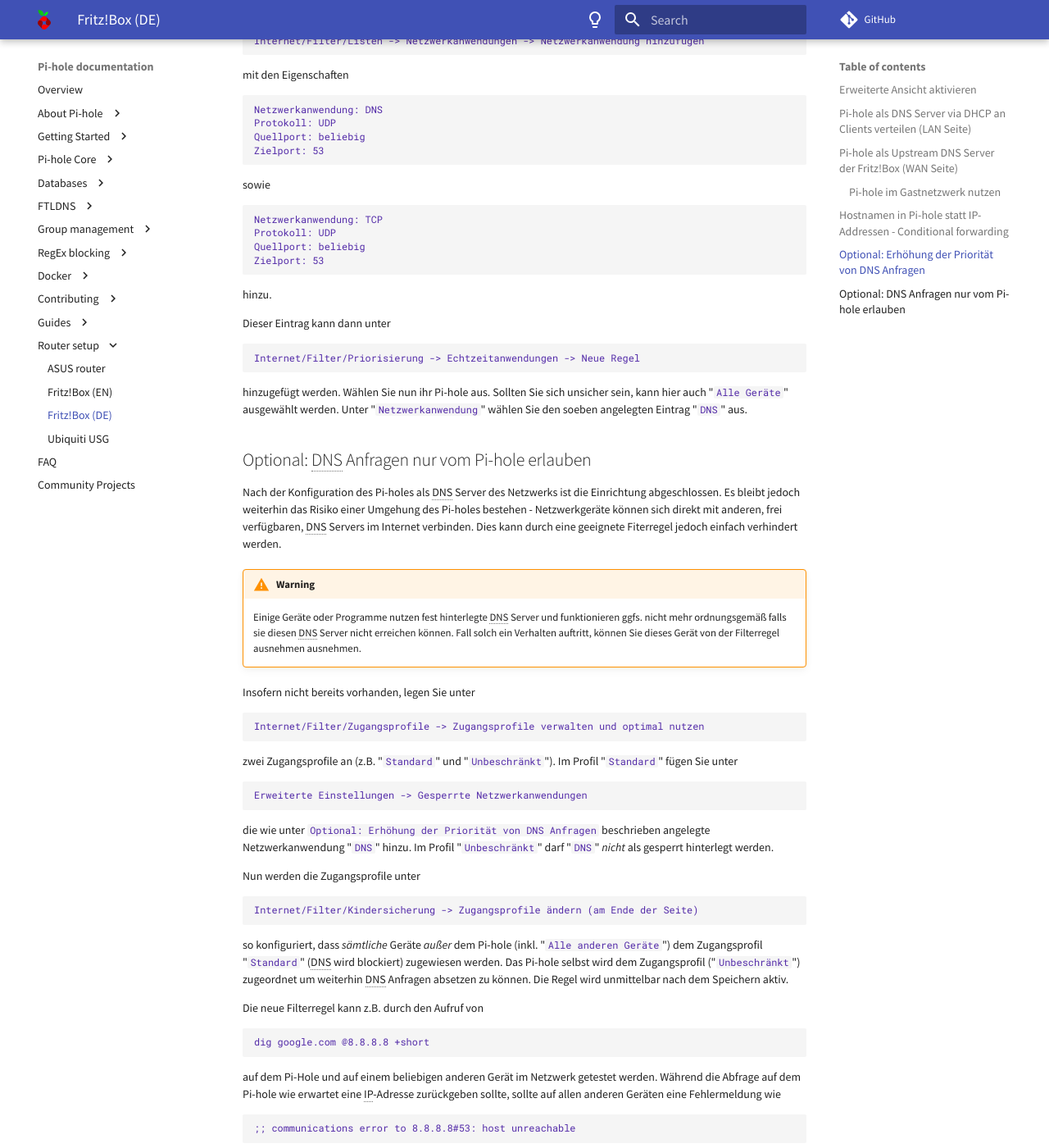
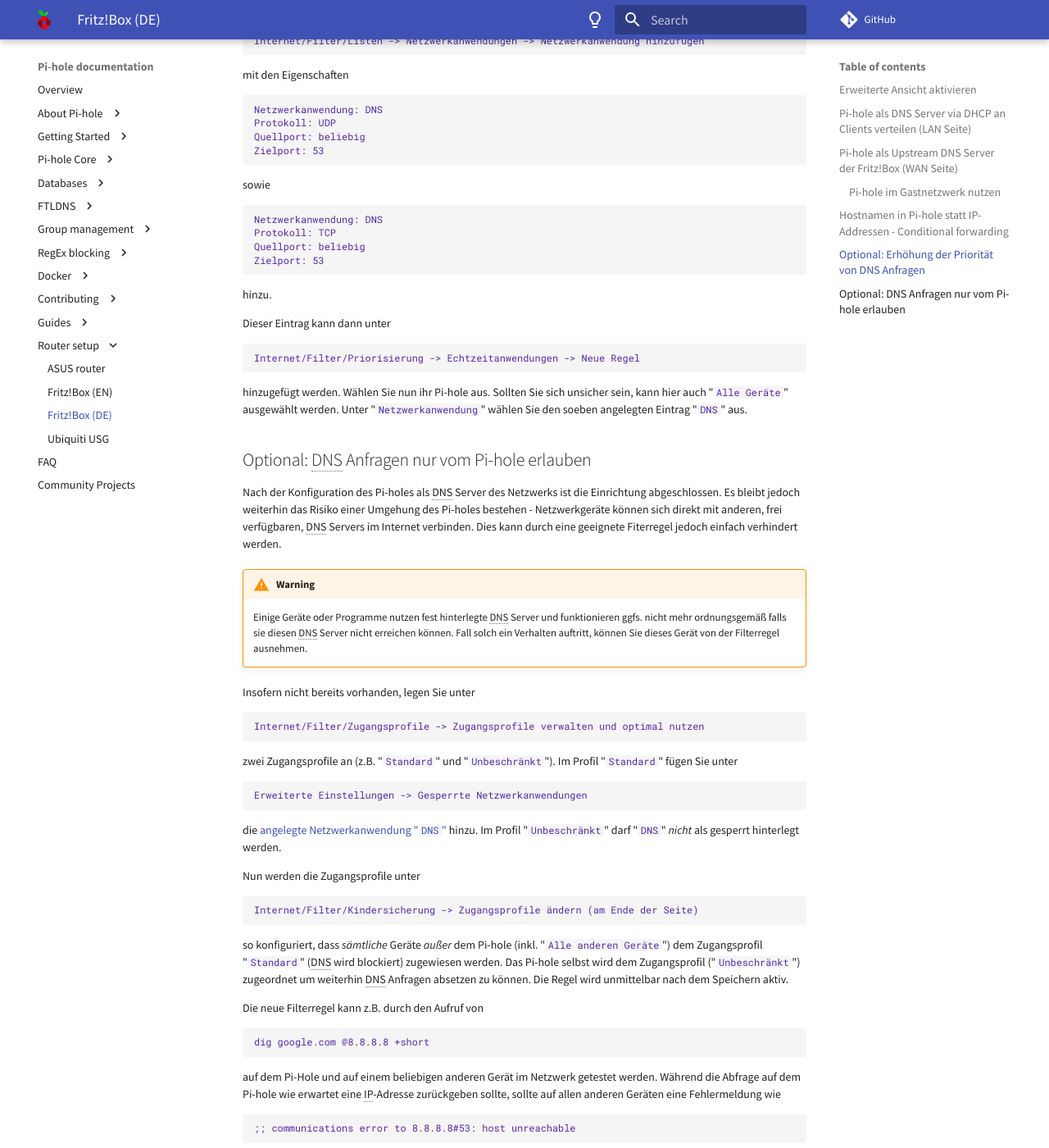
Before and after one commit to pi-hole/docs, an MkDocs documentation site: the page built from docs/routers/fritzbox-de.md, in a window 1280 px wide and 1400 px high, scrolled down 3629 px. Shown: the whole window at 82% size. Built offline with MkDocs 1.6.1 and Material for MkDocs 9.7.7, drawn with Linux system fonts in a browser that asks for light colours; comment, search, counter and statistics services are not loaded.

Commit message:
Apply suggestions from code review
Co-authored-by: yubiuser <ckoenig@posteo.de>
Signed-off-by: DL6ER <DL6ER@users.noreply.github.com>

````diff
--- a/docs/routers/fritzbox-de.md
+++ b/docs/routers/fritzbox-de.md
@@ -111,8 +111,8 @@
 sowie
 
 ``` plain
-Netzwerkanwendung: TCP
-Protokoll: UDP
+Netzwerkanwendung: DNS
+Protokoll: TCP
 Quellport: beliebig
 Zielport: 53
 ```
@@ -132,7 +132,7 @@
 Nach der Konfiguration des Pi-holes als DNS Server des Netzwerks ist die Einrichtung abgeschlossen. Es bleibt jedoch weiterhin das Risiko einer Umgehung des Pi-holes bestehen - Netzwerkgeräte können sich direkt mit anderen, frei verfügbaren, DNS Servers im Internet verbinden. Dies kann durch eine geeignete Fiterregel jedoch einfach verhindert werden.
 
 !!! warning
-    Einige Geräte oder Programme nutzen fest hinterlegte DNS Server und funktionieren ggfs. nicht mehr ordnungsgemäß falls sie diesen DNS Server nicht erreichen können. Fall solch ein Verhalten auftritt, können Sie dieses Gerät von der Filterregel ausnehmen ausnehmen.
+    Einige Geräte oder Programme nutzen fest hinterlegte DNS Server und funktionieren ggfs. nicht mehr ordnungsgemäß falls sie diesen DNS Server nicht erreichen können. Fall solch ein Verhalten auftritt, können Sie dieses Gerät von der Filterregel ausnehmen.
 Insofern nicht bereits vorhanden, legen Sie unter
 
 ``` plain
@@ -145,7 +145,7 @@
 Erweiterte Einstellungen -> Gesperrte Netzwerkanwendungen
 ```
 
-die wie unter `Optional: Erhöhung der Priorität von DNS Anfragen` beschrieben angelegte Netzwerkanwendung "`DNS`" hinzu.
+die [angelegte Netzwerkanwendung "`DNS`"](/routers/fritzbox-de/#optional-erhohung-der-prioritat-von-dns-anfragen) hinzu.
 Im Profil "`Unbeschränkt`" darf "`DNS`" *nicht* als gesperrt hinterlegt werden.
 
 Nun werden die Zugangsprofile unter
````
Also changed, not shown: docs/routers/fritzbox.md (+2 -2 lines).
